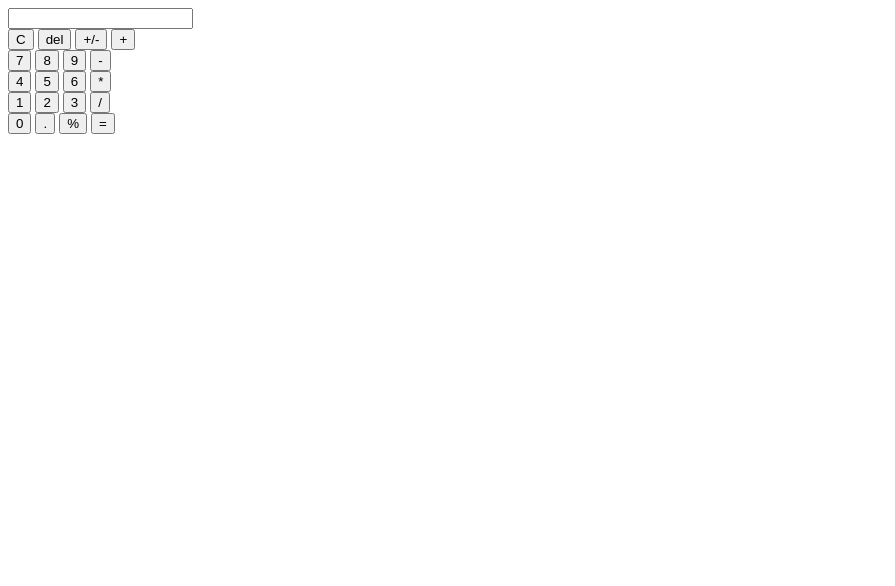
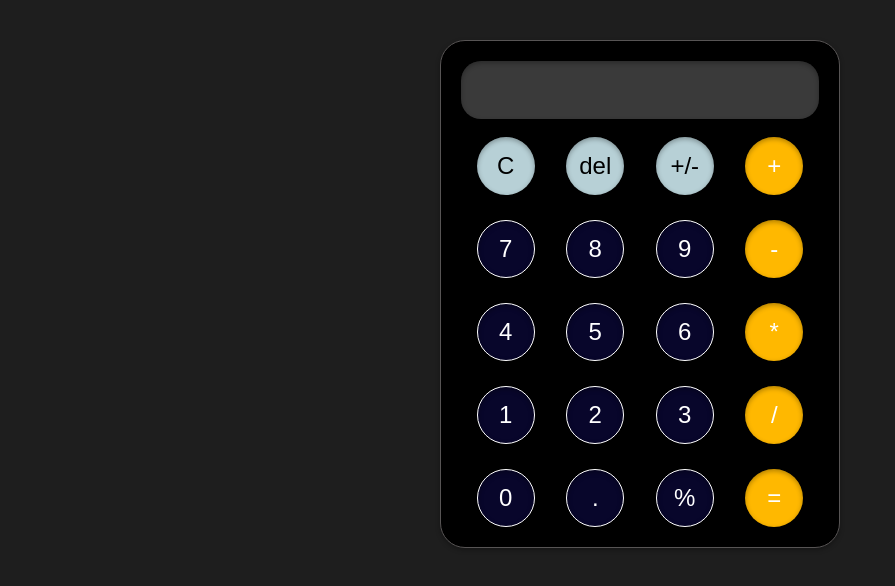
Before and after one commit to sataratimoori/javascript-calculator, a plain HTML site: page index.html in a window 1280 px wide. Shown: the whole page, without its empty margins (0-895 px from the left). Drawn offline with Linux system fonts and the light colour scheme.

Commit message:
Add calculator styling

```diff
--- a/index.html
+++ b/index.html
@@ -3,6 +3,7 @@
 <head>
     <meta charset="UTF-8">
     <meta name="viewport" content="width=device-width, initial-scale=1.0">
+    <link rel="stylesheet" href="style.css">
     <title>Calculator</title>
 </head>
 <body>
--- a/style.css
+++ b/style.css
@@ -0,0 +1,93 @@
+
+* {
+    margin: 0;
+    padding: 0;
+    box-sizing: border-box;
+}
+
+body{
+    background-color: #1E1E1E;
+}
+
+.calculator {
+    background-color: #000;
+    padding: 20px;
+    max-width: 400px;
+    border-radius: 25px;
+    border: 1px solid #575454;
+    margin: 0 auto;
+    box-shadow: 0 2px 5px rgba(0, 0, 0, 0.3);
+    margin-top: 40px;
+}
+
+#result {
+    width: 100%;
+    padding: 15px;
+    font-size: 24px;
+    margin-bottom: 18px;
+    border: none;
+    box-shadow: 0 2px 5px rgba(0, 0, 0, 0.3) inset;
+    border-radius: 20px;
+    background-color: #3A3A3A;
+    color: white;
+    text-align: right;
+    outline: none;
+}
+
+.buttons {
+    display: flex;
+    flex-direction: column;
+    gap: 25px;
+}
+
+.buttons div {
+    display: flex;
+    justify-content: space-around;
+}
+
+button {
+    width: 58px;
+    height: 58px;
+    border-radius: 50%;
+    font-size: 24px;
+    border: 1px solid white;
+    cursor: pointer;
+    transition: 0.2s;
+    box-shadow: 0 2px 5px rgba(0, 0, 0, 0.3) inset;
+}
+
+/* Numbers */
+.number,
+.decimal,
+.percent {
+    background-color: #08062B;
+    color: white;
+}
+
+/* Clear and Delete */
+.clear,
+.del,
+.sign {
+    background-color: #B7D0D6;
+    color: black;
+    border: none;
+}
+
+/* Operators */
+.operator,
+.equals {
+    background-color: #FFB800;
+    color: white;
+    border: none;
+}
+
+/* Hover */
+button:hover {
+    transform: scale(1.08);
+    filter: brightness(1.2);
+}
+
+/* Click */
+button:active {
+    transform: scale(0.95);
+}
```
